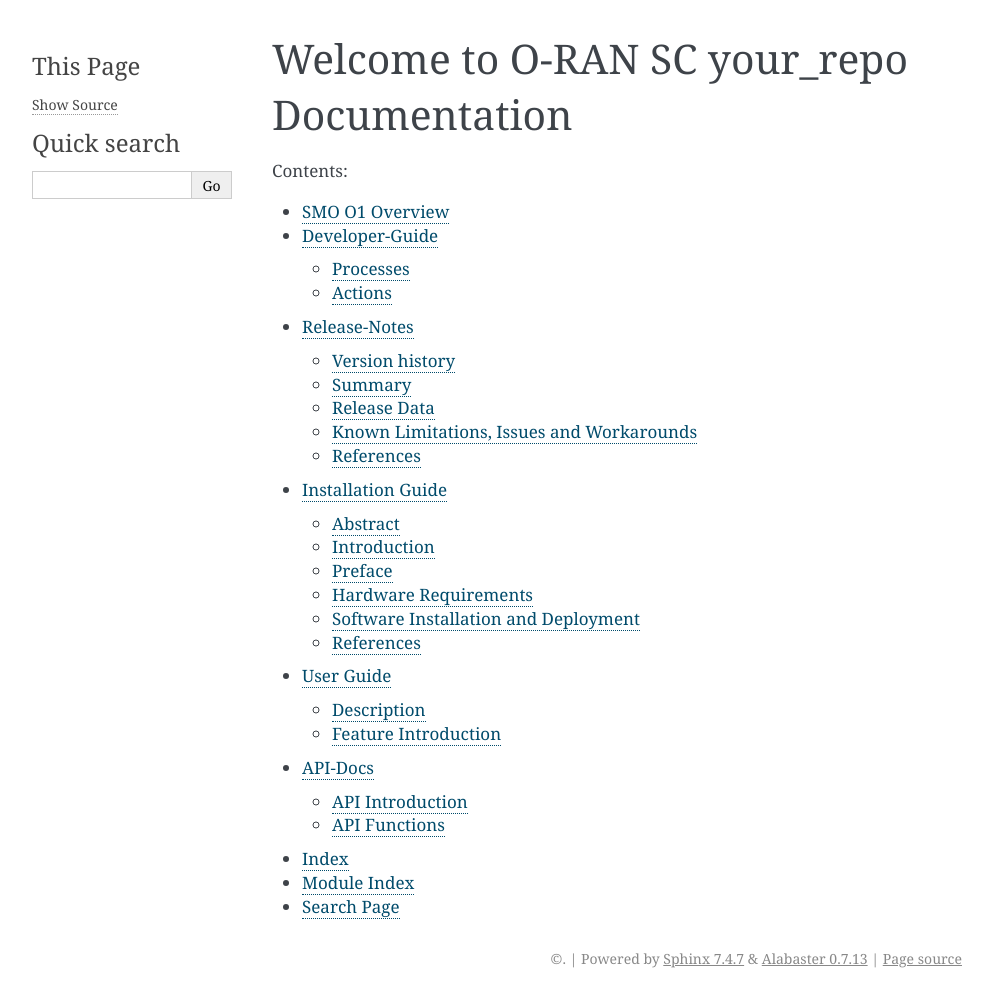
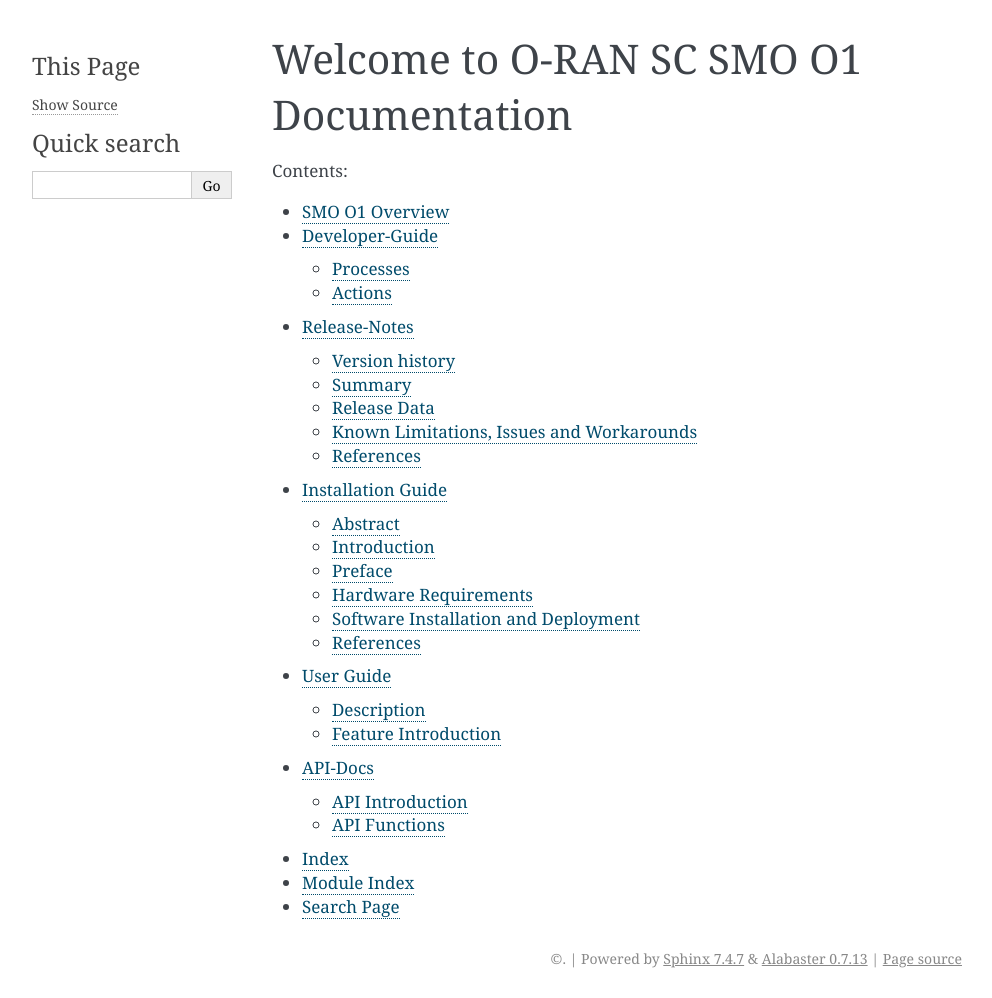
Before and after one commit to o-ran-sc/smo-o1, a Sphinx documentation site: the page built from docs/index.rst, in a window 1280 px wide. Shown: the whole page, without its empty margins (148-1140 px from the left). Built offline with Sphinx 7.4.7, drawn with Linux system fonts in a browser that asks for light colours.

Commit message:
Configuring smo/o1 repo for documentation
Issue-ID: SMO-39

Change-Id: I89cee134764c5b80f9ad43811185b465ddff215d
Signed-off-by: Mahesh Jethanandani <mjethanandani@gmail.com>

```diff
--- a/docs/index.rst
+++ b/docs/index.rst
@@ -2,7 +2,7 @@
 .. SPDX-License-Identifier: CC-BY-4.0
 
 
-Welcome to O-RAN SC your_repo Documentation
+Welcome to O-RAN SC SMO O1 Documentation
 ===========================================
 
 .. toctree::
```
